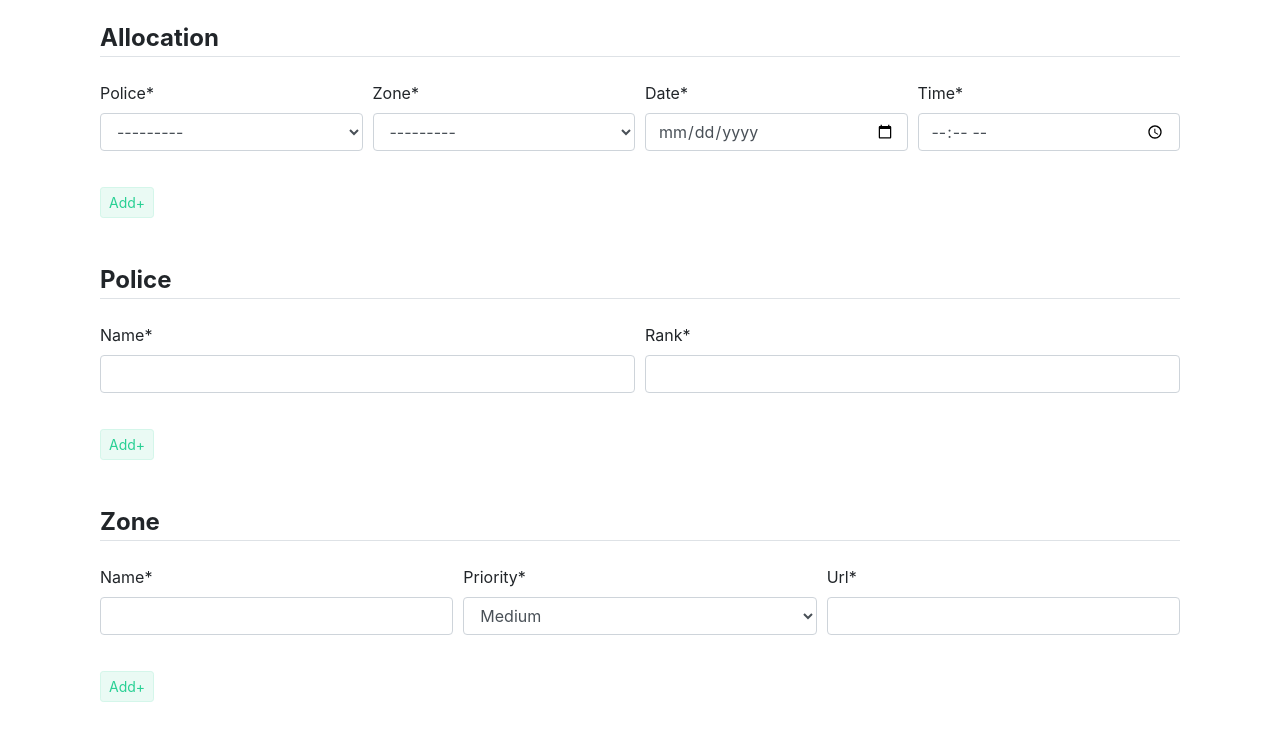
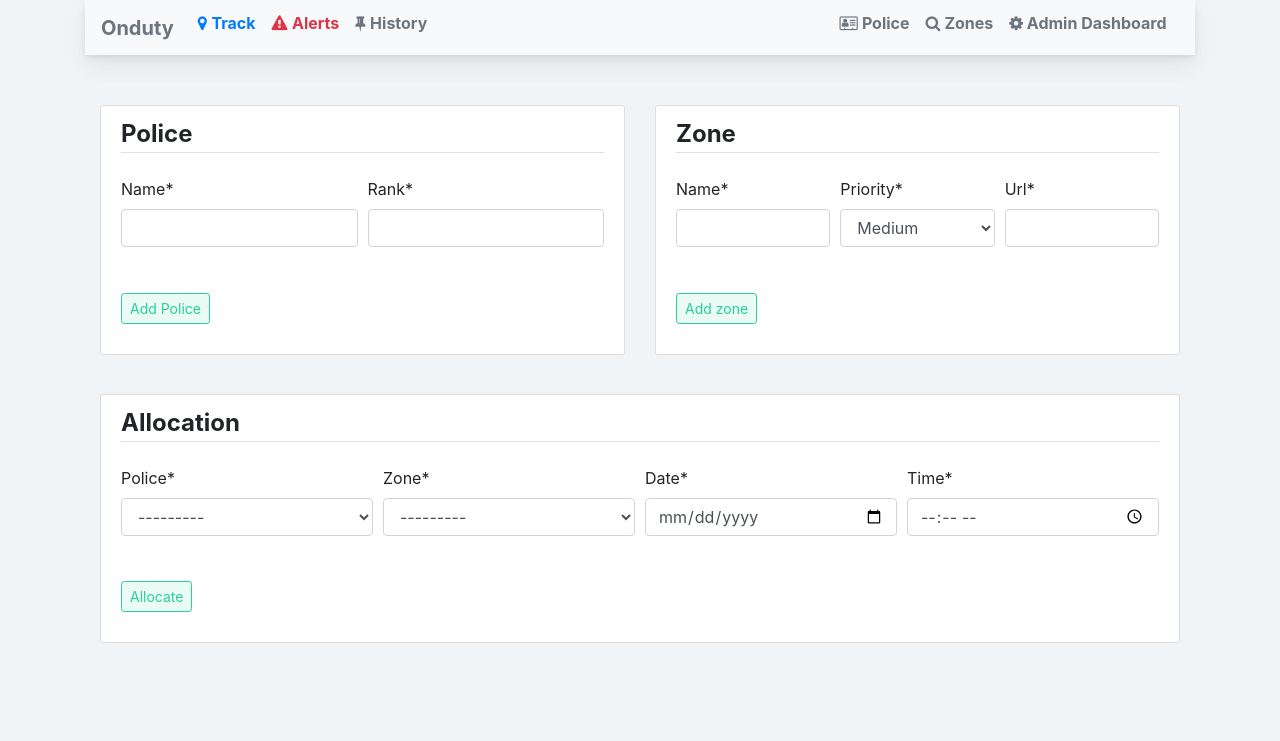
Before and after one commit to On-Duty-Org/RESTful-Backend, a Django app: page / in a window 1280 px wide. Shown: the top 741 px of the page. Run offline with Django 3.2, Linux system fonts and the light colour scheme; data comes from the database, SQL or seed files in the repository; both versions use the stored data as it was after the commit; some libraries are stand-ins or nearby versions.

Commit message:
Navbar added, forms UI changed and 2 endpoints setup

```diff
--- /dev/null
+++ b/onduty/allocations/static/allocations/index.css
@@ -0,0 +1,80 @@
+body {
+    background-color:rgb(241,244,246);
+}
+div {
+  position:relative;
+  margin:0 0 .6rem;
+}
+.card-title {
+  margin-bottom:.75rem;
+  text-transform:uppercase;
+  color:rgba(13,27,62,0.7);
+  font-weight:bold;
+  font-size:.88rem
+}
+.divider{
+   margin-top: 30px;
+   margin-bottom:1.5rem;
+   height:1px;
+   overflow:hidden;
+   background:#e9ecef;
+  box-shadow:0 0.46875rem 2.1875rem rgba(4,9,20,0.03),0 0.9375rem 1.40625rem rgba(4,9,20,0.03),0 0.25rem 0.53125rem rgba(4,9,20,0.05),0 0.125rem 0.1875rem rgba(4,9,20,0.03);
+ }
+.card{
+  flex:1 0 0%;
+  margin-bottom:1rem;
+  box-shadow:0 0.46875rem 2.1875rem rgba(4,9,20,0.03),0 0.9375rem 1.40625rem rgba(4,9,20,0.03),0 0.25rem 0.53125rem rgba(4,9,20,0.05),0 0.125rem 0.1875rem rgba(4,9,20,0.03);
+}
+.widget-subheading {
+  font-size: 0.88rem;
+  color: #b1b5b7;
+}
+.app-header__content {
+  display:flex;
+  align-items:center;
+  align-content:center;
+  flex:1;
+  padding:0 1.5rem;
+  height:60px;
+}
+.app-header .app-header__content .header-menu .nav-link {
+  color:#6c757d;
+}
+.app-header .app-header__content .header-menu .nav-link i {
+  color:#adb5bd;
+}
+.app-header .app-header__content .header-menu .nav-link:hover {
+  color:#212529;
+}
+.app-header__logo {
+  padding:0 1.5rem;
+  height:60px;
+  width:280px;
+  display:flex;
+  align-items:center;
+  transition:width .2s;
+  color:#0d1b3eb3;
+}
+.app-header.header-shadow {
+  box-shadow:0 0.46875rem 2.1875rem rgba(4,9,20,0.03),0 0.9375rem 1.40625rem rgba(4,9,20,0.03),0 0.25rem 0.53125rem rgba(4,9,20,0.05),0 0.125rem 0.1875rem rgba(4,9,20,0.03);
+  background-color: #fafbfc;
+  margin-bottom: 30px;
+  display: flex;
+  height: 3.4375rem;
+}
+.app-header .app-header__content .app-header-right {
+  align-items:center;
+  display:flex;
+  margin-left:auto;
+}
+.app-header .app-header__content .app-header-left {
+  display:flex;
+  align-items:center;
+}
+.table-responsive {
+  display:block;
+  width:100%;
+  overflow-x:auto;
+  -webkit-overflow-scrolling:touch;
+  -ms-overflow-style:-ms-autohiding-scrollbar;
+}
--- a/onduty/allocations/templates/allocations/allocations.html
+++ b/onduty/allocations/templates/allocations/allocations.html
@@ -3,6 +3,53 @@
 {% block content %}
 <div class="content" style="padding-top:20px;">
     <div class="container">
+        <div class="row">
+          <div class="col-sm-6">
+              <div class="content-section">
+                <form method="POST" id="police">
+                    {% csrf_token %}
+                    <fieldset class="form-group">
+                        <legend class="border-bottom mb-4"><strong>Police</strong></legend>
+                        <div class="form-row">
+                            <div class="form-group col-md-6 mb-0">
+                                {{ p_form.name|as_crispy_field }}
+                            </div>
+                            <div class="form-group col-md-6 mb-0">
+                                {{ p_form.rank|as_crispy_field }}
+                            </div>
+                        </div>
+                    </fieldset>
+                    <div class="form-group">
+                        <button class="btn btn-secondary btn-sm mt-1 mb-1" style="background-color: #eafaf4; border-color: #28d094; color: #28d094;" type="submit">Add Police</button>
+                    </div>
+                </form>
+            </div>
+          </div>
+          <div class="col-sm-6">
+          <div class="content-section">
+            <form method="POST" id="zone">
+                {% csrf_token %}
+                <fieldset class="form-group">
+                    <legend class="border-bottom mb-4"><strong>Zone</strong></legend>
+                    <div class="form-row">
+                        <div class="form-group col-md-4 mb-0">
+                            {{ z_form.name|as_crispy_field }}
+                        </div>
+                        <div class="form-group col-md-4 mb-0">
+                            {{ z_form.priority|as_crispy_field }}
+                        </div>
+                        <div class="form-group col-md-4 mb-0">
+                            {{ z_form.url|as_crispy_field }}
+                        </div>
+                    </div>
+                </fieldset>
+                <div class="form-group">
+                    <button class="btn btn-secondary btn-sm mt-1 mb-1" style="background-color: #eafaf4; border-color: #28d094; color: #28d094;" type="submit">Add zone</button>
+                </div>
+            </form>
+        </div>
+        </div>
+        </div>
         <div class="content-section">
             <form method="POST" id="allocation">
                 {% csrf_token %}
@@ -24,53 +71,20 @@
                     </div>
                 </fieldset>
                 <div class="form-group">
-                <button class="btn btn-secondary btn-sm mt-1 mb-1" style="background-color: #eafaf4; border-color: #d4f6ea; color: #28d094;" type="submit">Add+</button>
-            </div>
-        </form>
-    </div>
-    &nbsp;
-    <div class="content-section">
-        <form method="POST" id="police">
-            {% csrf_token %}
-            <fieldset class="form-group">
-                <legend class="border-bottom mb-4"><strong>Police</strong></legend>
-                <div class="form-row">
-                    <div class="form-group col-md-6 mb-0">
-                        {{ p_form.name|as_crispy_field }}
-                    </div>
-                    <div class="form-group col-md-6 mb-0">
-                        {{ p_form.rank|as_crispy_field }}
-                    </div>
-                </div>
-            </fieldset>
-            <div class="form-group">
-                <button class="btn btn-secondary btn-sm mt-1 mb-1" style="background-color: #eafaf4; border-color: #d4f6ea; color: #28d094;" type="submit">Add+</button>
-            </div>
-        </form>
-    </div>
-    &nbsp;
-    <div class="content-section">
-        <form method="POST" id="zone">
-            {% csrf_token %}
-            <fieldset class="form-group">
-                <legend class="border-bottom mb-4"><strong>Zone</strong></legend>
-                <div class="form-row">
-                    <div class="form-group col-md-4 mb-0">
-                        {{ z_form.name|as_crispy_field }}
-                    </div>
-                    <div class="form-group col-md-4 mb-0">
-                        {{ z_form.priority|as_crispy_field }}
-                    </div>
-                    <div class="form-group col-md-4 mb-0">
-                        {{ z_form.url|as_crispy_field }}
-                    </div>
-                </div>
-            </fieldset>
-            <div class="form-group">
-                <button class="btn btn-secondary btn-sm mt-1 mb-1" style="background-color: #eafaf4; border-color: #d4f6ea; color: #28d094;" type="submit">Add+</button>
+                    <button class="btn btn-secondary btn-sm mt-1 mb-1" style="background-color: #eafaf4; border-color: #28d094; color: #28d094;" type="submit">Allocate</button>
                 </div>
             </form>
         </div>
     </div>
 </div>
+
+<style>
+    .content-section {
+      background: #ffffff;
+      padding: 10px 20px;
+      border: 1px solid #dddddd;
+      border-radius: 3px;
+      margin-bottom: 20px;
+}
+</style>
 {% endblock content %}
--- a/onduty/allocations/views.py
+++ b/onduty/allocations/views.py
@@ -9,6 +9,8 @@ from .models import allocations
 from django.contrib.auth.decorators import login_required
 from django.views.generic import CreateView
 from .forms import AllocationForm, PoliceForm, ZoneForm
+from police.models import polices
+from zones.models import zones
 
 # Create your views here.
 
@@ -35,6 +37,44 @@ def dashboard(request):
         'z_form': z_form,
     }
     return render(request, 'allocations/allocations.html', context)
+
+
+class pcount(APIView):
+
+	def get(self, request):
+		obj = allocations.objects.all()
+		li = []
+		for i in obj:
+			li.append(i.police.name)
+		li = set(li)
+		total_police = polices.objects.all().count()
+		unalloted_police = total_police-len(li)
+		alloted_police = len(li)
+		dict = {
+		'total_police': total_police,
+		'unalloted_police': unalloted_police,
+		'alloted_police': alloted_police,
+		}
+		return Response(dict)
+
+
+class zcount(APIView):
+
+	def get(self, request):
+		obj = allocations.objects.all()
+		li = []
+		for i in obj:
+			li.append(i.zone.name)
+		li = set(li)
+		total_zones = zones.objects.all().count()
+		unalloted_zones = total_zones-len(li)
+		alloted_zones = len(li)
+		dict = {
+		'total_zones': total_zones,
+		'unalloted_zones': unalloted_zones,
+		'alloted_zones': alloted_zones,
+		}
+		return Response(dict)
 
 
 class allocation(APIView):  # inherits from an APIView
--- a/onduty/onduty/urls.py
+++ b/onduty/onduty/urls.py
@@ -25,5 +25,7 @@ urlpatterns = [
     path('', include('allocations.urls')),
     path('admin/', admin.site.urls),
     path('allocation/', allocationviews.allocation.as_view()),
+    path('policecount/', allocationviews.pcount.as_view()),
+    path('zonecount/', allocationviews.zcount.as_view()),
     path('allocation/<int:id>/', allocationviews.allocationbyid.as_view()),
 ]
--- a/onduty/webapp/templates/webapp/general.html
+++ b/onduty/webapp/templates/webapp/general.html
@@ -8,25 +8,63 @@
 
     <!-- Bootstrap CSS -->
     <link rel="stylesheet" href="https://stackpath.bootstrapcdn.com/bootstrap/4.3.1/css/bootstrap.min.css" integrity="sha384-ggOyR0iXCbMQv3Xipma34MD+dH/1fQ784/j6cY/iJTQUOhcWr7x9JvoRxT2MZw1T" crossorigin="anonymous">
-    <link rel="stylesheet" type="text/css" href="{% static 'general/main.css' %}">
     <link rel="stylesheet" href="https://cdnjs.cloudflare.com/ajax/libs/font-awesome/4.7.0/css/font-awesome.min.css">
-    <link rel="stylesheet" href="{% static 'css/jquery.tag-editor.css' %}">
-    <link href="{% static 'js/jquery-ui-1.12.1/jquery-ui.min.css' %}" rel="stylesheet">
-    <link href="{% static 'js/jquery-ui-1.12.1/jquery-ui.structure.min.css' %}" rel="stylesheet">
-    <link href="{% static 'js/jquery-ui-1.12.1/jquery-ui.theme.min.css' %}" rel="stylesheet">
+    <link rel="stylesheet" type="text/css" href="{% static 'allocations/index.css' %}">
+    <link rel="stylesheet" href="https://cdnjs.cloudflare.com/ajax/libs/font-awesome/4.7.0/css/font-awesome.min.css">
 
     <title>Police Dashboard</title>
 </head>
 <body>
         <div class="container">
+            <nav class="navbar navbar-expand-lg navbar-light bg-light app-header header-shadow">
+      <a class="navbar-brand font-weight-bold text-secondary" href="index.html">Onduty</a>
+      <button class="navbar-toggler" type="button" data-toggle="collapse" data-target="#navbarSupportedContent"
+        aria-controls="navbarSupportedContent" aria-expanded="false" aria-label="Toggle navigation">
+        <span class="navbar-toggler-icon"></span>
+      </button>
+      <div class="collapse navbar-collapse" id="navbarSupportedContent">
+        <ul class="navbar-nav mr-auto">
+          <li class="nav-item active">
+            <a class="nav-link text-primary" href="map.html"><i class="fas fa-map-marker-alt"></i><i
+                class="fa fa-map-marker" aria-hidden="true"></i>&nbsp<strong>Track</strong></a>
+          </li>
+          <li class="nav-item active">
+            <a class="nav-link text-danger" href="fly.html"><i class="fa fa-exclamation-triangle"
+                aria-hidden="true"></i>&nbsp<strong>Alerts</strong></a>
+          </li>
+          <li class="nav-item active">
+            <a class="nav-link text-secondary" href="journey.html"><i class="fa fa-thumb-tack"
+                aria-hidden="true"></i>&nbsp<strong>History</strong></a>
+          </li>
+        </ul>
+        <ul class="navbar-nav ml-auto">
+          <li class="nav-item active">
+            <a class="nav-link font-weight-bold text-secondary" href="http://aman28.pythonanywhere.com/police/"><i
+                class="nav-link-icon fa fa-address-card-o">&nbsp</i>Police<span class="sr-only">(current)</span></a>
+          </li>
+          <li class="nav-item active">
+            <a class="nav-link font-weight-bold text-secondary" href="http://aman28.pythonanywhere.com/zone/"><i
+                class="nav-link-icon fa fa-search">&nbsp</i>Zones</a>
+          </li>
+          <li class="nav-item active">
+            <a class="nav-link font-weight-bold text-secondary" href="http://aman28.pythonanywhere.com/admin"><i
+                class="nav-link-icon fa fa-cog"></i>&nbspAdmin Dashboard</a>
+          </li>&nbsp;
+        </ul>
+        <br>
+        <div style="margin-top: 29px;" id="google_translate_element"></div>
+      </div>
+    </nav>
           {% block content %}{% endblock %}
         </div>
     <!-- Optional JavaScript -->
     <!-- jQuery first, then Popper.js, then Bootstrap JS -->
-    <script src="{% static 'js/jquery-3.4.1.min.js' %}"></script>
-    <script src="{% static 'js/jquery-ui-1.12.1/jquery-ui.js' %}"></script>
-    <script src="{% static 'js/custom.js' %}"></script>
-    <script src="{% static 'js/jquery.tag-editor.min.js' %}"></script>
+     <script src="https://code.jquery.com/jquery-3.5.1.slim.min.js"
+    integrity="sha384-DfXdz2htPH0lsSSs5nCTpuj/zy4C+OGpamoFVy38MVBnE+IbbVYUew+OrCXaRkfj"
+    crossorigin="anonymous"></script>
+    <script src="https://cdn.jsdelivr.net/npm/popper.js@1.16.0/dist/umd/popper.min.js"
+    integrity="sha384-Q6E9RHvbIyZFJoft+2mJbHaEWldlvI9IOYy5n3zV9zzTtmI3UksdQRVvoxMfooAo"
+    crossorigin="anonymous"></script>
     <script src="https://cdnjs.cloudflare.com/ajax/libs/popper.js/1.14.7/umd/popper.min.js" integrity="sha384-UO2eT0CpHqdSJQ6hJty5KVphtPhzWj9WO1clHTMGa3JDZwrnQq4sF86dIHNDz0W1" crossorigin="anonymous"></script>
     <script src="https://stackpath.bootstrapcdn.com/bootstrap/4.3.1/js/bootstrap.min.js" integrity="sha384-JjSmVgyd0p3pXB1rRibZUAYoIIy6OrQ6VrjIEaFf/nJGzIxFDsf4x0xIM+B07jRM" crossorigin="anonymous"></script>
 
```
Also changed, not shown: onduty/db.sqlite3. Lines whose indentation alone changed are shown as unchanged.
